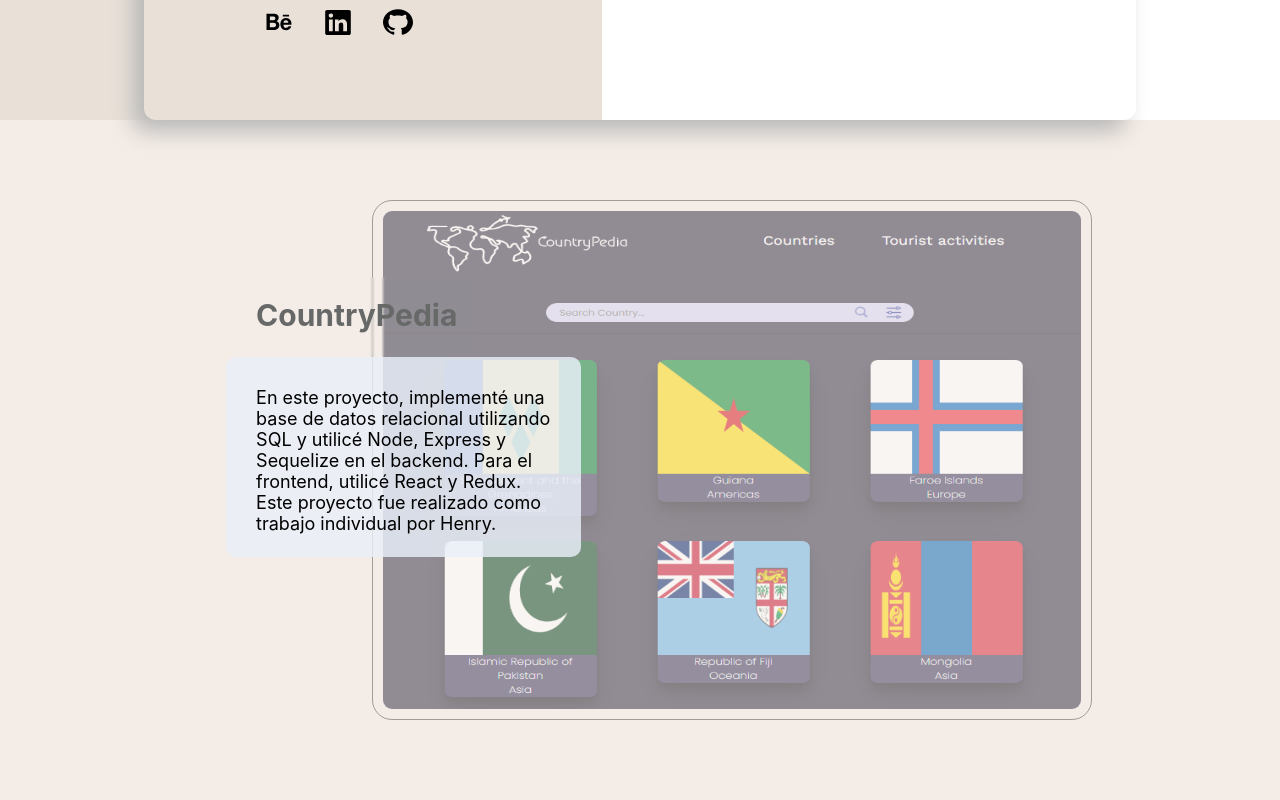
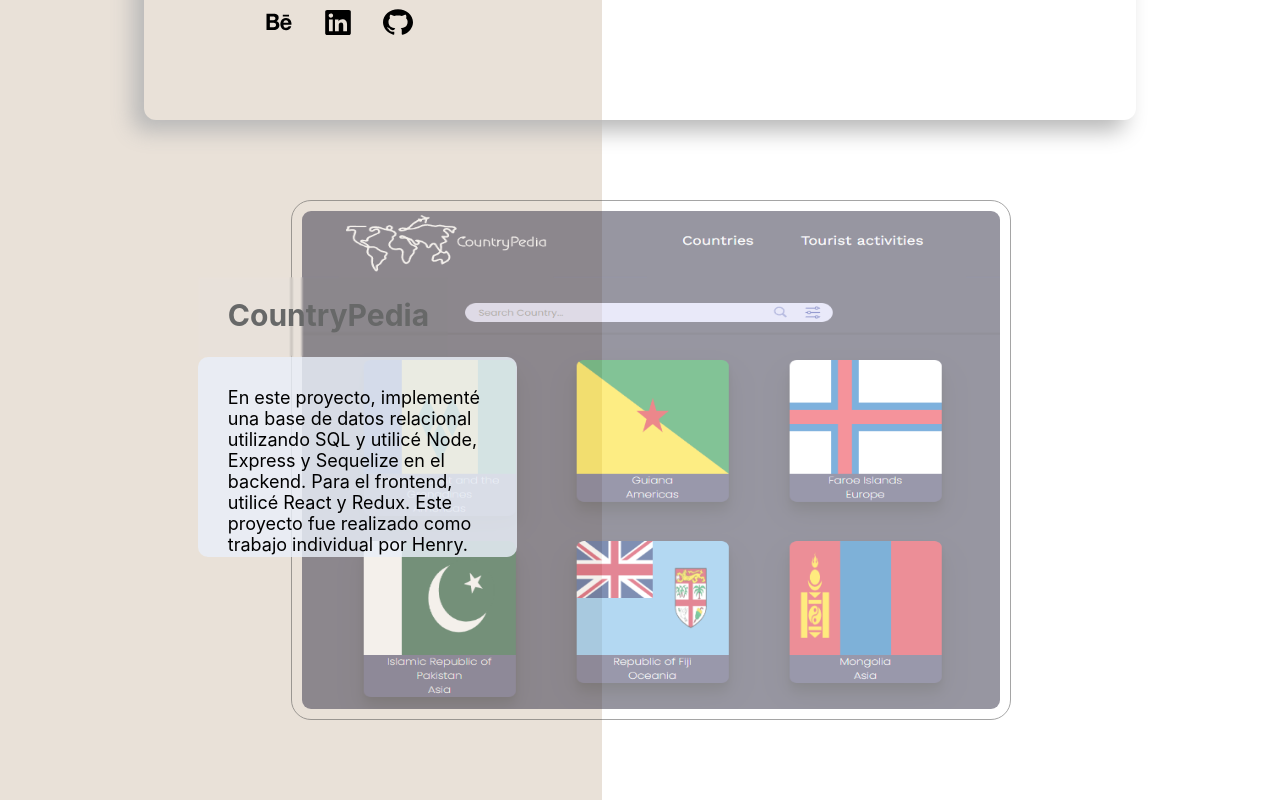
Before and after one commit to AylenGorosito313/portfolio, a React (Vite) app: page / in a window 1280 px wide. Shown: the part 520-1320 px from the top of the page. Built offline with nearby package versions, Linux system fonts and the light colour scheme.

Commit message:
css proyects

```diff
--- a/src/pages/home/Home.css
+++ b/src/pages/home/Home.css
@@ -1,3 +1,8 @@
+
+.home-proyects-div{
+  background: linear-gradient( 90deg, rgba(233, 225, 216, 1) 47%, rgba(255, 255, 255, 1) 47%, rgba(255, 255, 255, 1) 100% );
+}
+
 .div-central-home {
   width: 124vh;
   height: auto;
--- a/src/pages/home/Home.jsx
+++ b/src/pages/home/Home.jsx
@@ -58,6 +58,7 @@ function Home() {
         </div>
       </div>
       <div className="home-proyects-div" >
+
     <Proyects/>
    </div>
     </>
--- a/src/pages/proyects/Proyects.css
+++ b/src/pages/proyects/Proyects.css
@@ -38,9 +38,10 @@
   flex-direction: column;
   display: flex;
   justify-content: center;
-  background: #f4ece6;
-  width: 100%;
+
+  width: 90%;
   height: 100%;
+  align-items: center;
 
 }
 .Link-proyecto {
```
